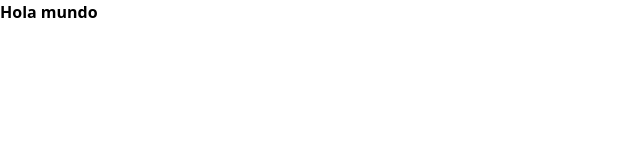
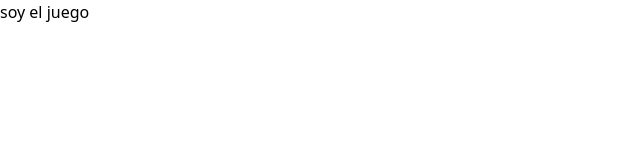
Before and after one commit to rojas901/frontsofka, a React (Create React App) app: page /juego in a window 1280 px wide. Shown: the top 160 px of the page, without its empty margins (0-640 px from the left). Built offline with nearby package versions, Linux system fonts and the light colour scheme.

Commit message:
Se agrega el react router dom para crear las diferentes rutas del proyecto

```diff
--- a/package.json
+++ b/package.json
@@ -8,6 +8,7 @@
     "@testing-library/user-event": "^13.5.0",
     "react": "^17.0.2",
     "react-dom": "^17.0.2",
+    "react-router-dom": "^6.2.1",
     "react-scripts": "5.0.0",
     "web-vitals": "^2.1.2"
   },
--- a/src/App.jsx
+++ b/src/App.jsx
@@ -1,9 +1,18 @@
 import Index from './pages/Index';
-import './index.css'
+import Juego from './pages/Juego';
+import Historial from './pages/Historial';
+import { BrowserRouter, Routes, Route } from 'react-router-dom';
+import './styles/index.css'
 
 function App() {
   return (
-    <Index> </Index>
+    <BrowserRouter>
+      <Routes>
+        <Route path='' element={<Index/>}/>
+        <Route path='/juego' element={<Juego/>}/>
+        <Route path='/historial' element={<Historial/>}/>
+      </Routes>
+    </BrowserRouter>
   );
 }
 
--- /dev/null
+++ b/src/pages/Historial.jsx
@@ -0,0 +1,11 @@
+import React from 'react'
+
+const Historial = () => {
+    return (
+        <div>
+            soy el historial
+        </div>
+    )
+}
+
+export default Historial
--- a/src/pages/Index.jsx
+++ b/src/pages/Index.jsx
@@ -3,7 +3,7 @@ import React from 'react'
 const Index = () => {
     return (
         <div className='font-extrabold rounded-xl'>
-            Hola mundo
+            soy el index
         </div>
     )
 }
--- /dev/null
+++ b/src/pages/Juego.jsx
@@ -0,0 +1,11 @@
+import React from 'react'
+
+const Juego = () => {
+    return (
+        <div>
+            soy el juego
+        </div>
+    )
+}
+
+export default Juego
```
Also changed, not shown: src/styles/index.css (renamed from src/index.css), 2 other files (tests, documents, lock files or other folders).
